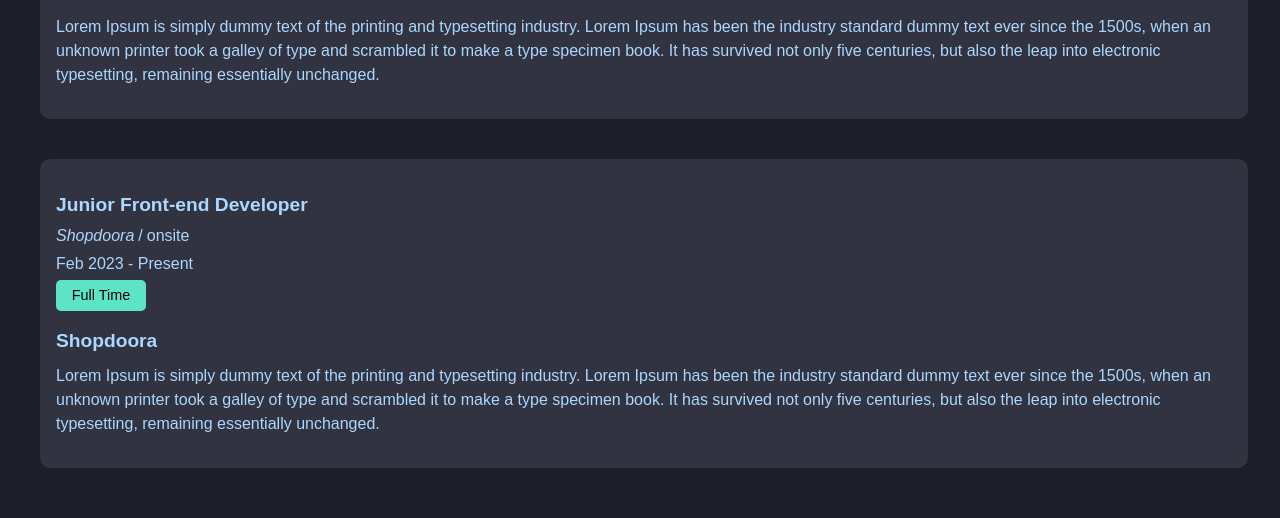
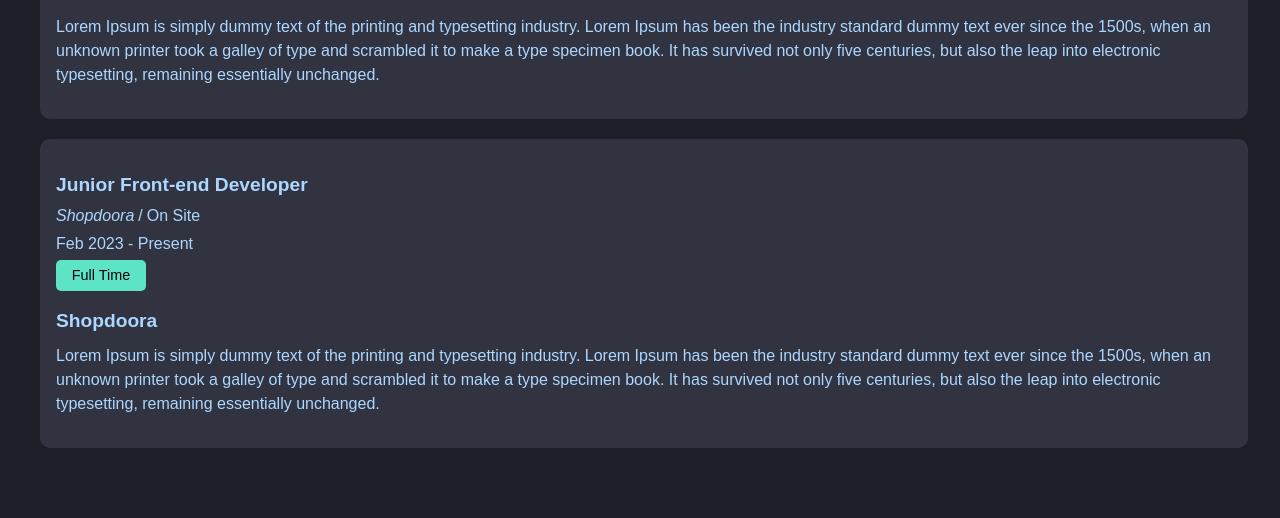
Before and after one commit to myatminag/myatminaung.v1, a Next.js app: page / in a window 1280 px wide. Shown: the part 1800-2318 px from the top of the page. Built offline with nearby package versions, Linux system fonts and the light colour scheme.

Commit message:
fix: font

```diff
--- a/assets/exp.json
+++ b/assets/exp.json
@@ -14,7 +14,7 @@
         "companyName": "Shopdoora",
         "date": "Feb 2023 - Present",
         "type": "Full Time",
-        "jobType": "onsite",
+        "jobType": "On Site",
         "description": "Lorem Ipsum is simply dummy text of the printing and typesetting industry. Lorem Ipsum has been the industry standard dummy text ever since the 1500s, when an unknown printer took a galley of type and scrambled it to make a type specimen book. It has survived not only five centuries, but also the leap into electronic typesetting, remaining essentially unchanged."
     }
 ]
--- a/components/ExpSection.jsx
+++ b/components/ExpSection.jsx
@@ -23,7 +23,7 @@ const ExpSection = ({ expRef }) => {
             <Box>
                 <AnimateHeading title={"Experience."} />
                 {/* ----- mobile view ----- */}
-                <Stack direction={"column"} spacing={5} marginTop={4}>
+                <Stack direction={"column"} spacing={2.5} marginTop={4}>
                     {ExpJson.map(data => (
                         <Stack key={data.id} bgcolor="#313340" direction={"column"} spacing={2} padding={"32px 16px"} borderRadius={"10px"}>
                             <Stack direction={"column"} spacing={0.5}>
```
